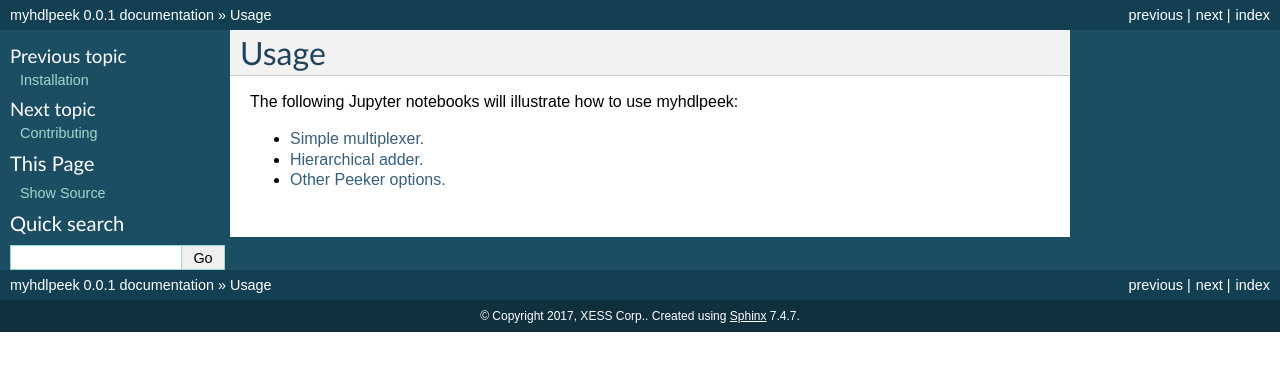
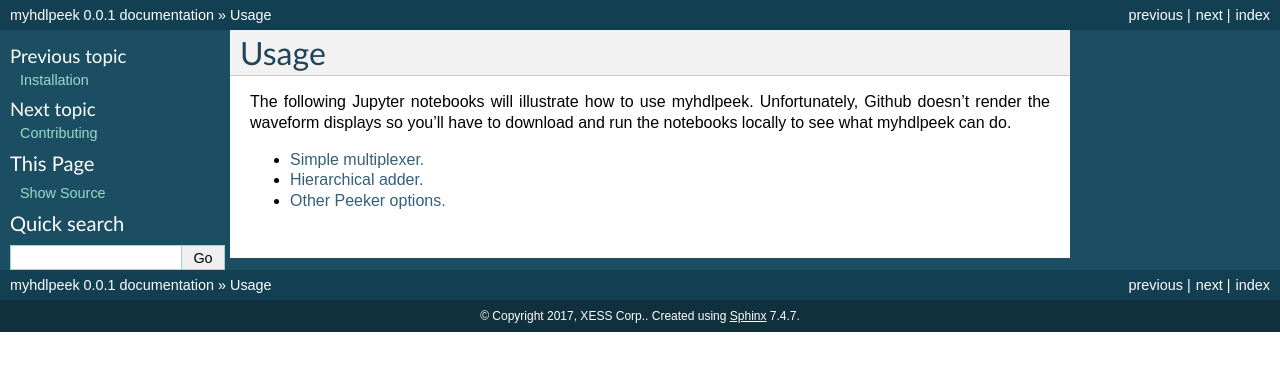
Before and after one commit to devbisme/myhdlpeek, a Sphinx documentation site: the page built from docs/usage.rst, in a window 1280 px wide. Shown: the top 371 px of the page. Built offline with Sphinx 7.4.7, drawn with Linux system fonts in a browser that asks for light colours; the version number is read from the project's files by our own code.

Commit message:
Explained that examples don't render correctly on Github.

```diff
--- a/README.rst
+++ b/README.rst
@@ -20,7 +20,9 @@
 You can also select which signals are shown, set the beginning and
 ending times of the display, and set other options.
 
-Here are some examples of Jupyter notebooks using myhdlpeek:
+Below are some examples of Jupyter notebooks using myhdlpeek.
+Unfortunately, Github doesn't render the waveform displays so you'll have to
+download and run the notebooks locally to see what myhdlpeek can do.
 
 * `Simple multiplexer.   <https://github.com/xesscorp/myhdlpeek/blob/master/examples/peeker_simple_mux.ipynb>`_
 * `Hierarchical adder.   <https://github.com/xesscorp/myhdlpeek/blob/master/examples/peeker_hier_add.ipynb>`_
--- a/docs/examples.rst
+++ /dev/null
@@ -1,3 +0,0 @@
-* `Simple multiplexer. <https://github.com/xesscorp/myhdlpeek/examples/peeker_simple_mux.ipynb>`_
-* `Hierarchical adder. <https://github.com/xesscorp/myhdlpeek/examples/peeker_hier_add.ipynb>`_
-* `Other Peeker options. <https://github.com/xesscorp/myhdlpeek/examples/peeker_options.ipynb`_
--- a/docs/usage.rst
+++ b/docs/usage.rst
@@ -2,7 +2,9 @@
 Usage
 ========
 
-The following Jupyter notebooks will illustrate how to use myhdlpeek:
+The following Jupyter notebooks will illustrate how to use myhdlpeek.
+Unfortunately, Github doesn't render the waveform displays so you'll have to
+download and run the notebooks locally to see what myhdlpeek can do.
 
 * `Simple multiplexer.   <https://github.com/xesscorp/myhdlpeek/blob/master/examples/peeker_simple_mux.ipynb>`_
 * `Hierarchical adder.   <https://github.com/xesscorp/myhdlpeek/blob/master/examples/peeker_hier_add.ipynb>`_
```
